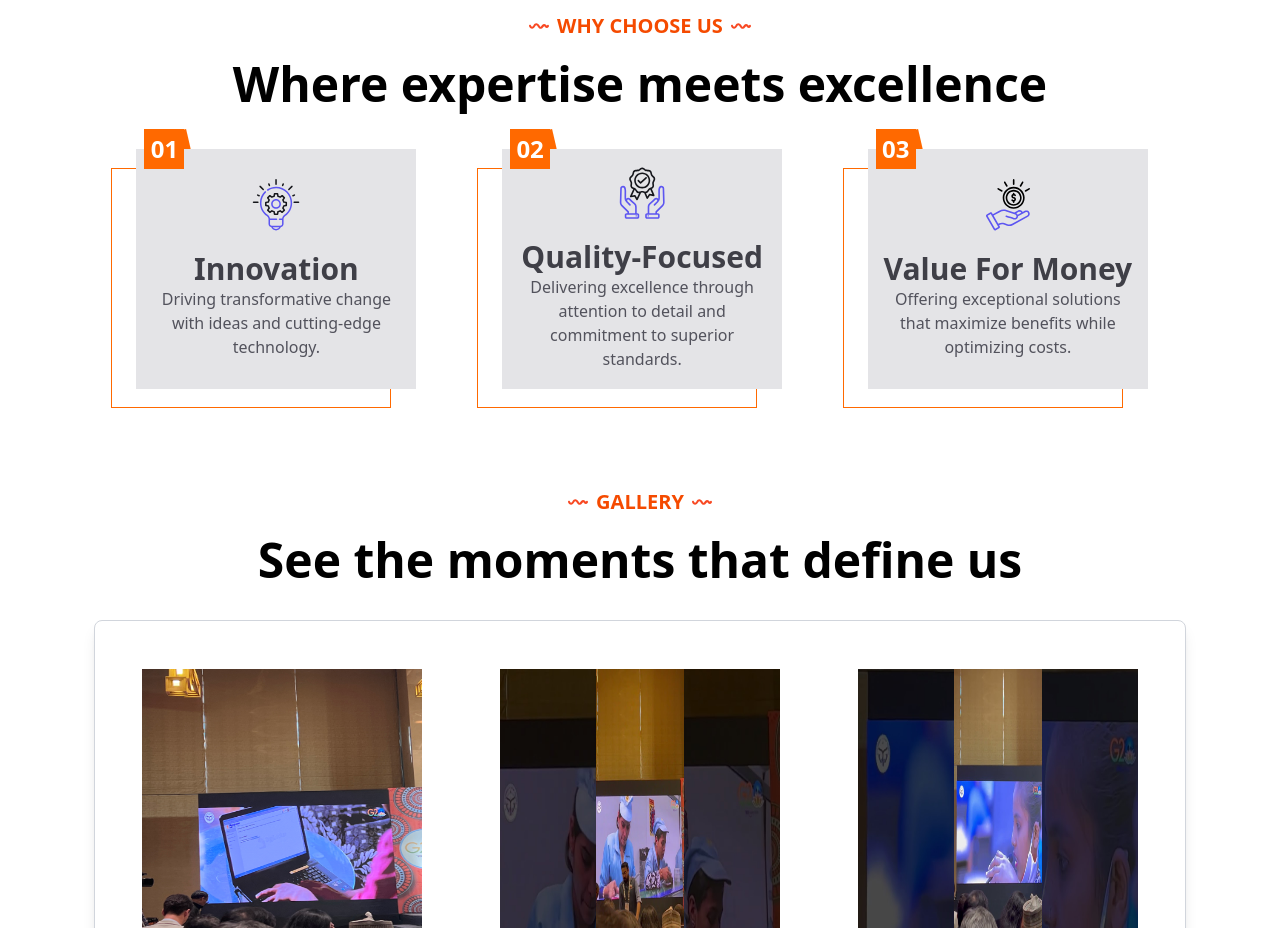
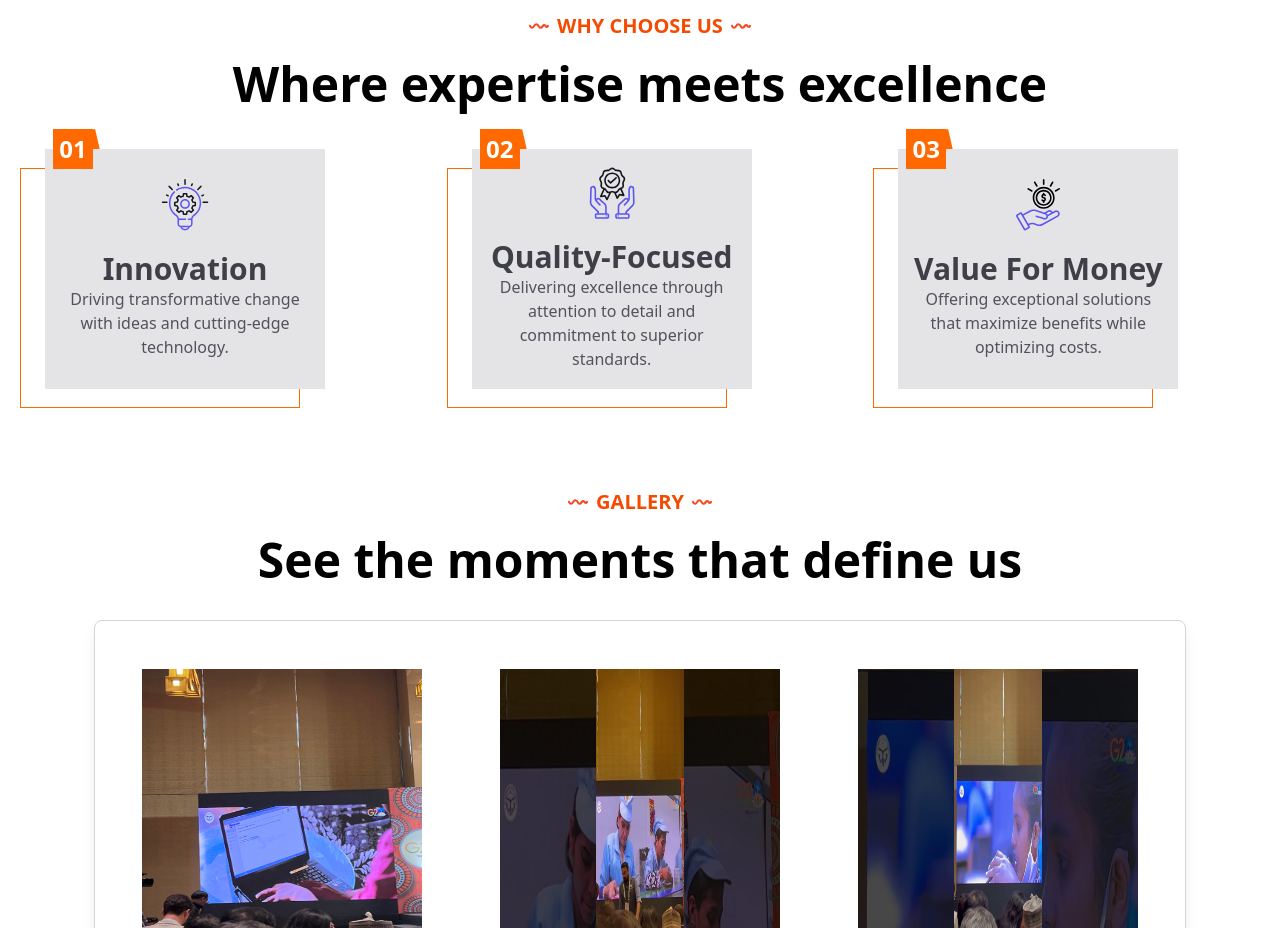
Before and after one commit to 1008pawan/Techsseract, a Next.js app: page / in a window 1280 px wide. Shown: the part 3280-4208 px from the top of the page. Built offline with nearby package versions, Linux system fonts and the light colour scheme.

Commit message:
first commit

```diff
--- a/src/components/HeroSection.jsx
+++ b/src/components/HeroSection.jsx
@@ -99,12 +99,12 @@ const HeroSection = () => {
             <img
               src={activeSlide.images[0]}
               alt="main"
-              className="w-36 h-36 sm:w-40 sm:h-40 md:w-56 md:h-56 lg:w-72 lg:h-72 xl:w-80 xl:h-80 rounded-full object-cover shadow-lg border-4 border-white relative bottom-0 right-6 lg:right-30 lg:top-0"
+              className="w-36 h-36 sm:w-40 sm:h-40 md:w-56 md:h-56 lg:w-72 lg:h-72 xl:w-80 xl:h-80 rounded-full object-cover shadow-lg border-4 border-white relative bottom-0 md:right-0 right-6 lg:right-30 lg:top-0"
             />
             <img
               src={activeSlide.images[1]}
               alt="secondary"
-              className="w-22 h-22 sm:w-28 sm:h-28 md:w-40 md:h-40 lg:w-52 lg:h-52 xl:w-60 xl:h-60 rounded-full object-cover shadow-xl border-4 border-white absolute -top-10 sm:right-40 right-22 lg:-right-5 lg:-top-20"
+              className="w-22 h-22 sm:w-28 sm:h-28 md:w-40 md:h-40 lg:w-52 lg:h-52 xl:w-60 xl:h-60 rounded-full object-cover shadow-xl border-4 border-white absolute -top-10 sm:right-40 right-22 -md:top-[80px] md:right-60 lg:-right-5 lg:-top-20"
             />
           </div>
         </div>
--- a/src/components/WhyChosseUs.jsx
+++ b/src/components/WhyChosseUs.jsx
@@ -58,7 +58,7 @@ const WhyChosseUs = () => {
         </span>
       </div>
       <h1 className="md:text-5xl text-xl font-bold text-center px-5 py-5">Where expertise meets excellence</h1>
-      <div className="w-6/7 mx-auto px-5 py-10 gap-10 grid md:grid-cols-3 grid-cols-1">
+      <div className="w-[100%] mx-auto mx- px-5 py-10 gap-10 grid md:grid-cols-3 grid-cols-1 justify-center items-center">
         {whyChooseCard.map((items, index) => (
           <div key={index} className="h-60 md:w-70 w-full group relative">
             <div className="border border-orange-500 h-60 md:w-70 w-full group-hover:border-blue-500">
```
